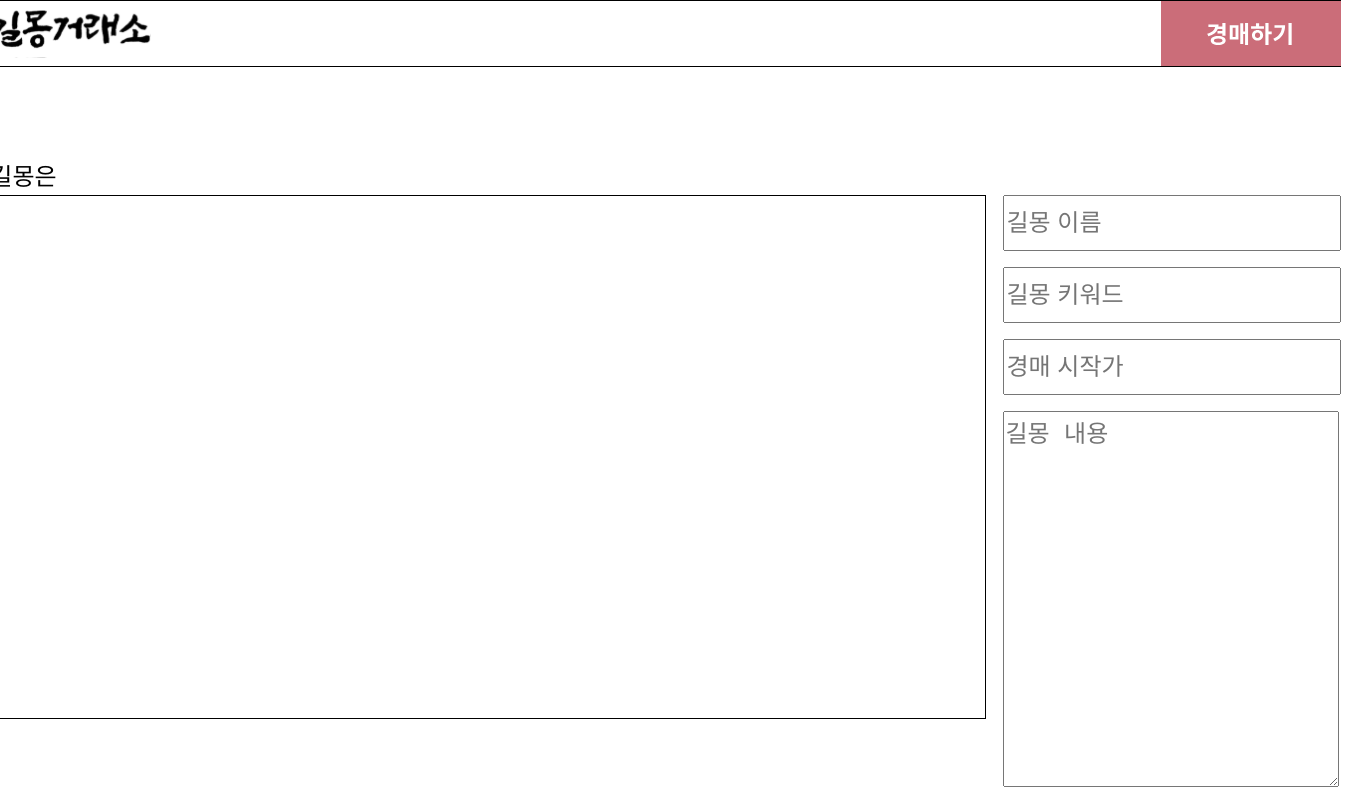
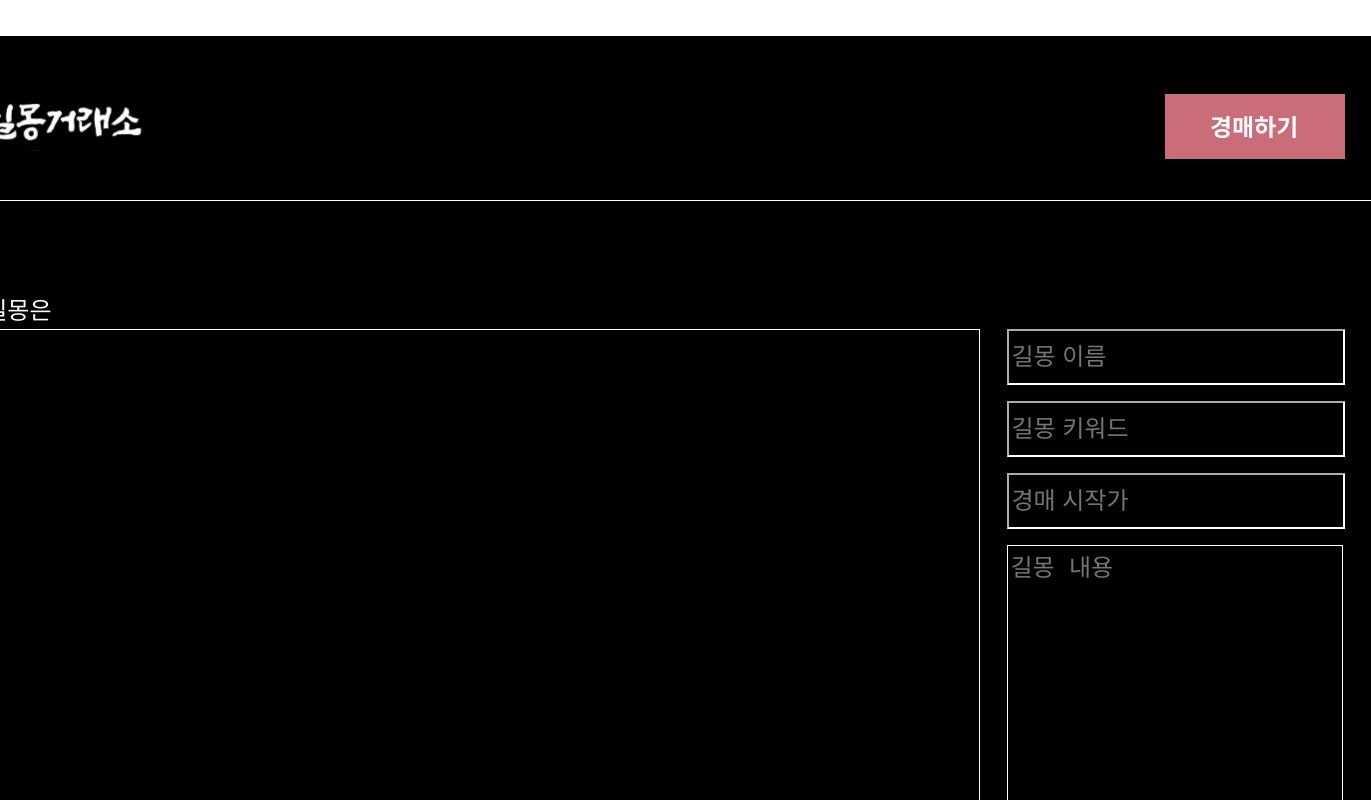
Before and after one commit to Gilmong/gilmong-client, a React (Create React App) app: page /upload/1 in a window 1280 px wide. Shown: the top 800 px of the page, 1371 px wide, since content can reach past the window. Built offline with nearby package versions, Linux system fonts and the light colour scheme.

Commit message:
feat: setting without style

```diff
--- a/src/components/upload/DetailForm.js
+++ b/src/components/upload/DetailForm.js
@@ -97,7 +97,16 @@ const DetailForm = ({getUserData}) => {
 export default DetailForm;
 
 const DetailFormWrap = styled.div`
+    color: white;
+    background-color: black;
     .header {
+        margin-top: 3.5rem;
+        /* width: 141.7rem;
+        height: 15rem; */
+        padding-top: 5.821rem;
+        padding-bottom: 4.118rem;
+        padding-left: 2.43rem;
+        padding-right: 2.6rem;
         display: flex;
         align-items: center;
         justify-content: space-between;
@@ -121,26 +130,33 @@ const DetailFormWrap = styled.div`
             height: 6.5rem;
         }
     }
+
     #text {
         font-size: 2.4rem;
         margin-top: 9rem;
         margin-bottom: 0.3rem;
+        margin-left: 2.59rem;
     }
 
     .detail {
-        width: 140.1rem;
-        height: 57rem;
+        /* width: 140.1rem;
+        height: 57rem; */
         display: flex;
         flex-direction: row;
         justify-content: space-between;
         /* margin-top: 9rem; */
+        margin-left: 2.59rem;
 
         &__info {
+            margin-left: 2.7rem;
+            margin-right: 2.6rem;
             &--form {
                 width: 33rem;
                 height: 5rem;
                 margin-top: 1.6rem;
                 font-size: 2.4rem;
+                border-color: white;
+                background-color: black;
             }
             #first {
                 margin-top: 0;
--- a/src/components/upload/DreamCanvas.js
+++ b/src/components/upload/DreamCanvas.js
@@ -51,5 +51,6 @@ const DreamCanvasWrap = styled.div`
     #canvas {
         width: 104.4rem;
         border: 0.1rem solid;
+        border-color: white;
     }
 `;
```
Also changed, not shown: src/assets/uploadpage/ButtonBack.svg, src/assets/uploadpage/Logo.svg.
